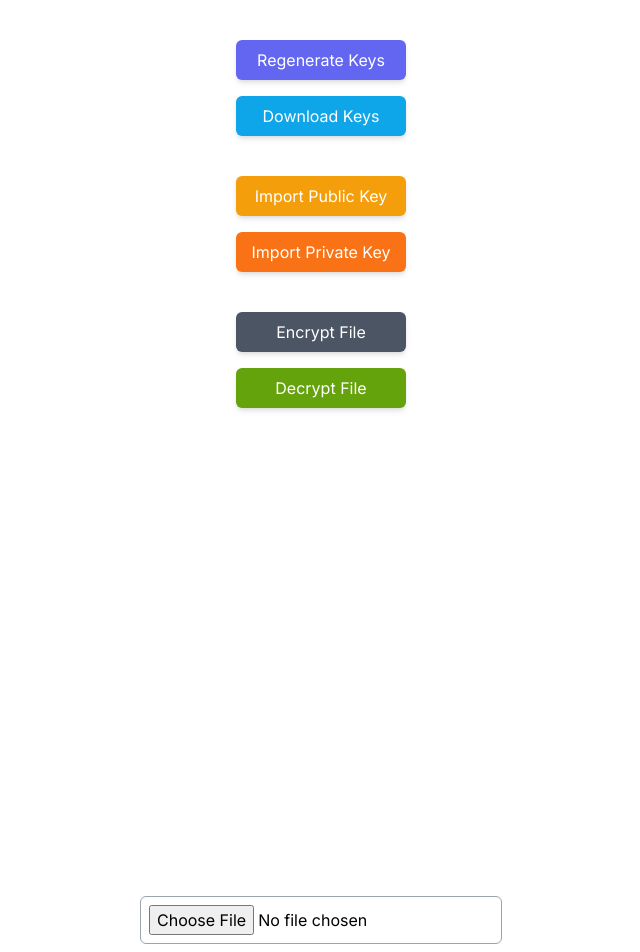
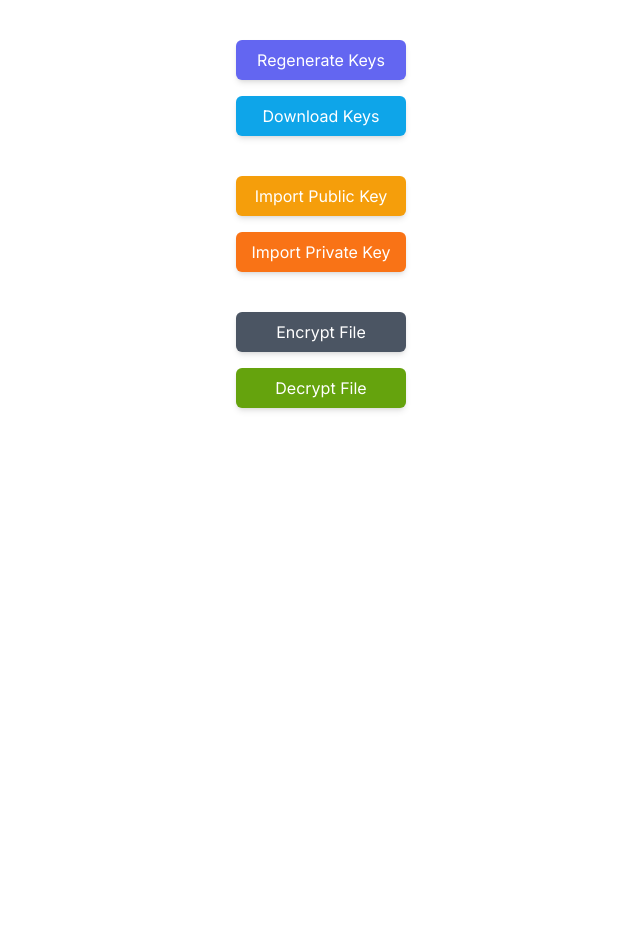
Before and after one commit to shihabahmed/next-crypto, a Next.js app: page / in a window 1280 px wide. Shown: the top 952 px of the page, without its empty margins (319-959 px from the left). After the commit the page ends 800 px from the top, so only its background shows below. Built offline with nearby package versions, Linux system fonts and the light colour scheme.

Commit message:
Removed Home_OLD

```diff
--- a/src/pages/index.tsx
+++ b/src/pages/index.tsx
@@ -4,7 +4,7 @@ export default function Index() {
   return (
     <>
       <Home />
-      <Home_OLD />
+      {/*<Home_OLD />*/}
     </>
   );
 }
```
